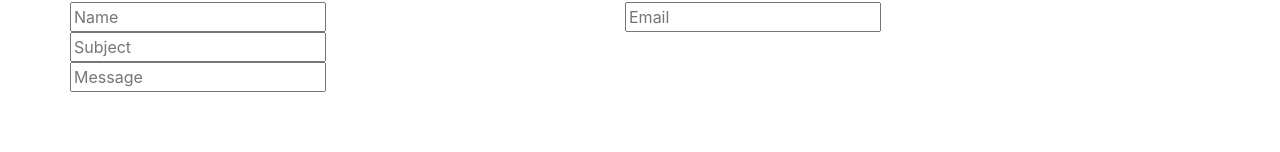
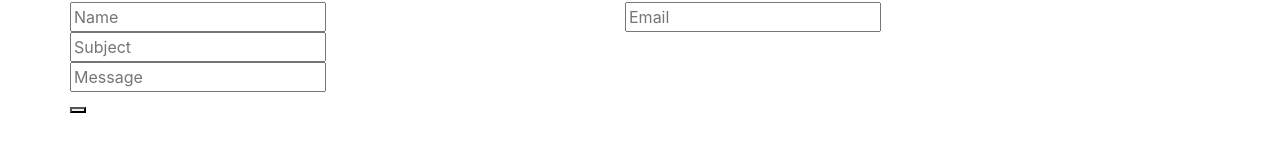
Before and after one commit to dgreeott/MyPortfolio, a React (Create React App) app in the folder my-portfolio/: page /contact in a window 1280 px wide. Shown: the part 214-366 px from the top of the page. Built offline with nearby package versions, Linux system fonts and the light colour scheme.

Commit message:
Added more to the contact page

```diff
--- a/my-portfolio/src/components/Contact.js
+++ b/my-portfolio/src/components/Contact.js
@@ -1,4 +1,5 @@
 import React, { Component } from "react";
+import axios from 'axios';
 
 class Contact extends Component {
 
@@ -115,6 +116,7 @@ class Contact extends Component {
                       onChange={this.onMsgChange.bind(this)}
                     />
                   </div>
+                  <button type="submit" className="primary-btn submit"></button>
                 </form>
               </div>
             </div>
--- a/my-portfolio/src/components/sendMail.js
+++ b/my-portfolio/src/components/ContactPage/sendMail.js
@@ -1,4 +1,3 @@
-
 
 var express = require('express');
 var router = express.Router();
```
